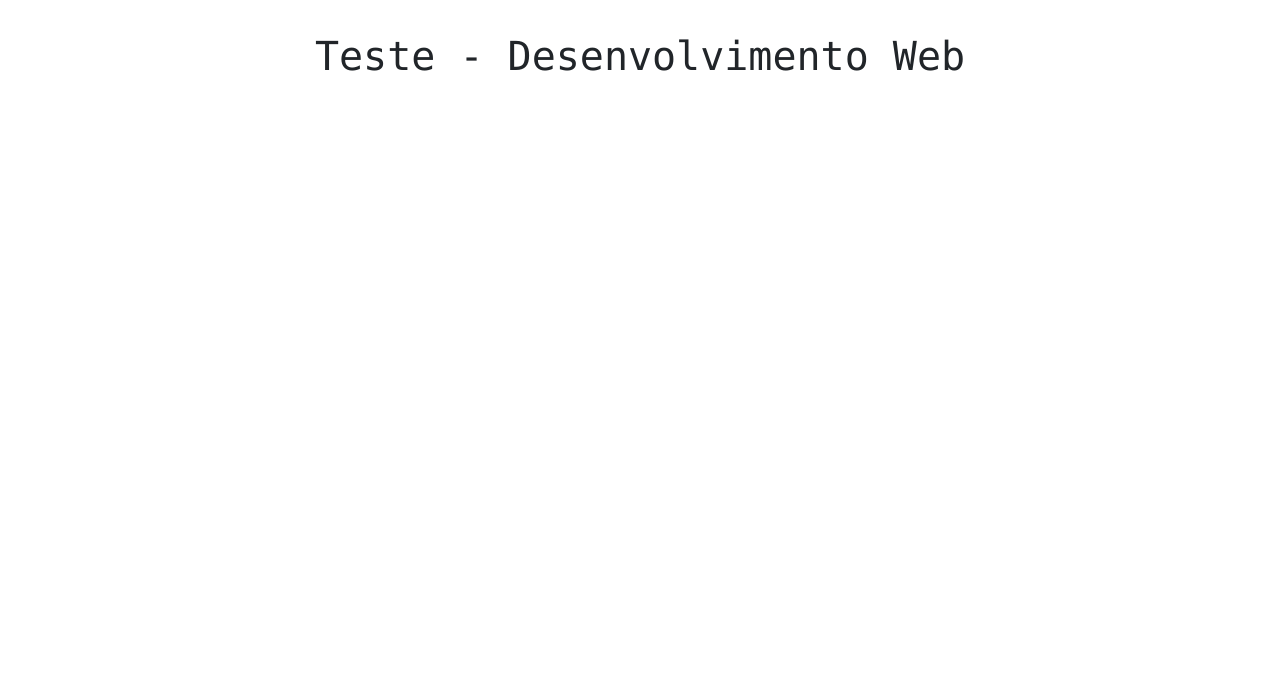
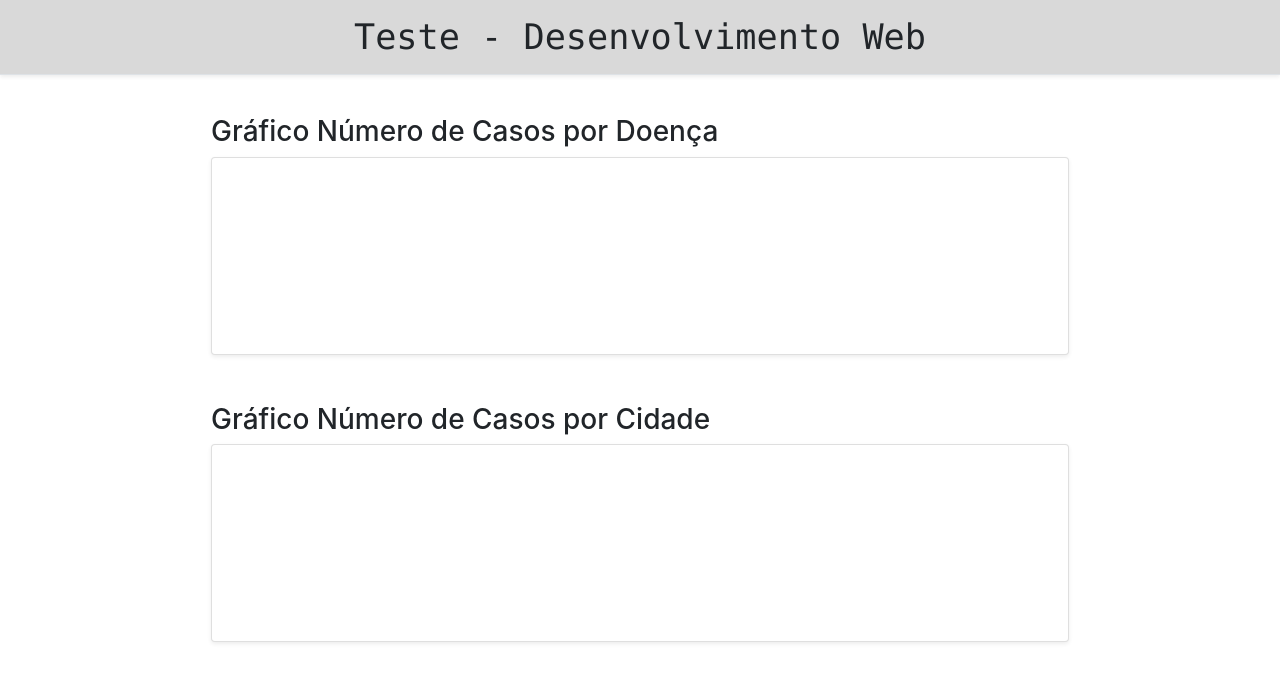
Before and after one commit to luancunha/dw-proj, a Django app: page / in a window 1280 px wide. Shown: the top 682 px of the page. Run offline with Django 3.2, Linux system fonts and the light colour scheme; data that the repository does not hold is empty; a map, chart or similar area stays blank; some libraries are stand-ins or nearby versions.

Commit message:
alteracoes no pagina

```diff
--- a/proj/static/css/css.css
+++ /dev/null
@@ -1,6 +0,0 @@
-h1 {
-	font-family: "Lucida Console", Courier, monospace !important;
-	margin-top: 2rem !important;
-	margin-bottom: 2rem !important;
-	text-align: center;
-}
--- a/template/index.html
+++ b/template/index.html
@@ -6,20 +6,48 @@
 	<meta charset="utf-8">
 
 	<link rel="stylesheet" href="{% static 'css/bootstrap.css' %}">
-	<link rel="stylesheet" href="{% static 'css/css.css' %}">
 
 	<script src="{% static 'node_modules/chart.js/dist/Chart.js' %}"></script>
 
+	<style>
+		h1 {
+			font-family: "Lucida Console", Courier, monospace !important;
+			text-align: center;
+			font-size: 2.2rem !important;
+		}
+		.row {
+			margin-left: auto !important;
+			margin-right: auto !important;
+			width: 80% !important;
+		}
+	</style>
 </head>
 <body>
-	<h1>Teste - Desenvolvimento Web</h1>
-	<div class="container-fluid">
+	<div class="flex-column flex-md-row align-items-center p-3 px-md-4 mb-3 bg-white border-bottom shadow-sm" style="background-color: #d9d9d9 !important">
+		<h1 class="my-0 mr-md-auto">Teste - Desenvolvimento Web</h1>
+	</div>
+	<br>
+	<div class="container">
 		<div class="row">
-			<div class="col">
-				<canvas id="myChart1"></canvas>
+			<div class="col-md">
+				<h3>Gráfico Número de Casos por Doença</h3>
+				<div class="card shadow-sm">
+					<div class="card-body align-items-start">
+						<canvas id="myChart1"></canvas>
+					</div>
+				</div>
 			</div>
-			<div class="col">
-				<canvas id="myChart2"></canvas>
+		</div>
+		<br>
+		<br>
+		<div class="row">
+			<div class="col-md">
+				<h3>Gráfico Número de Casos por Cidade</h3>
+				<div class="card shadow-sm">
+					<div class="card-body align-items-start">
+						<canvas id="myChart2"></canvas>
+					</div>
+				</div>
 			</div>
 		</div>
 	</div>
```
